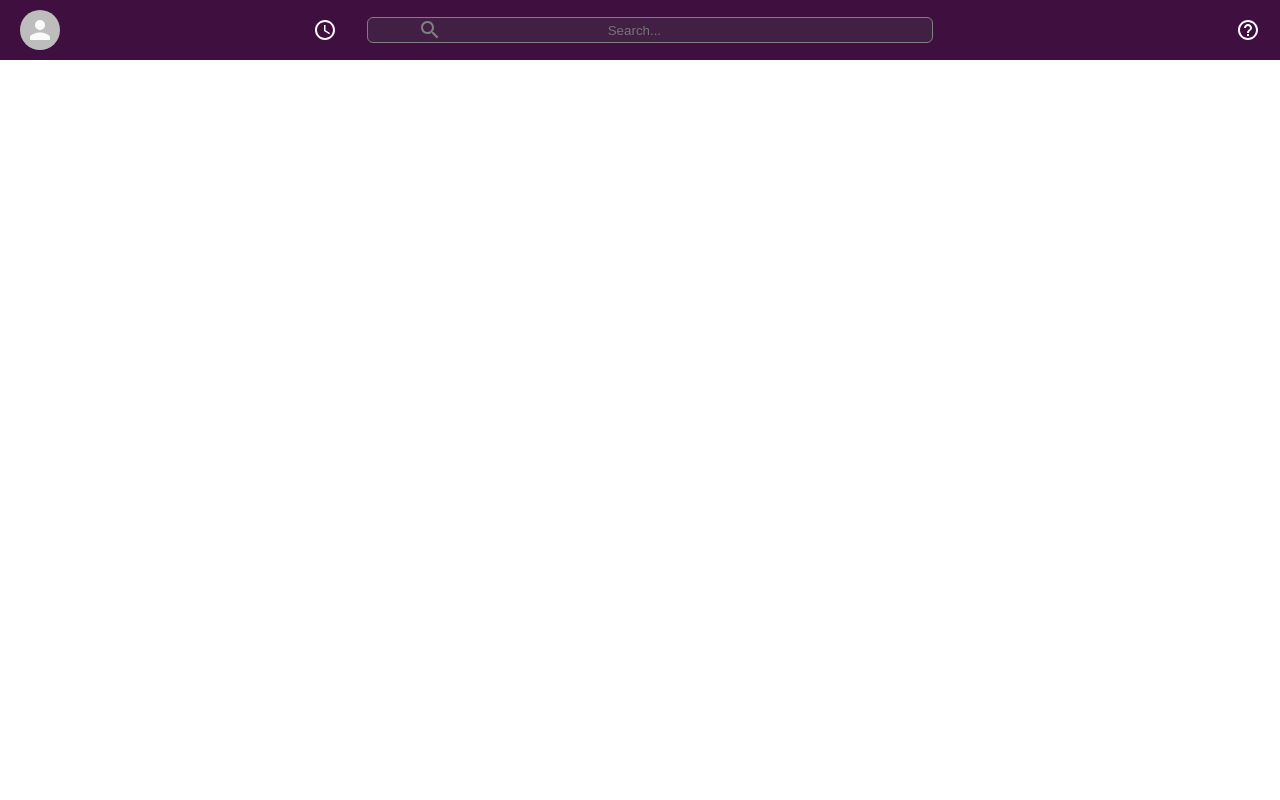
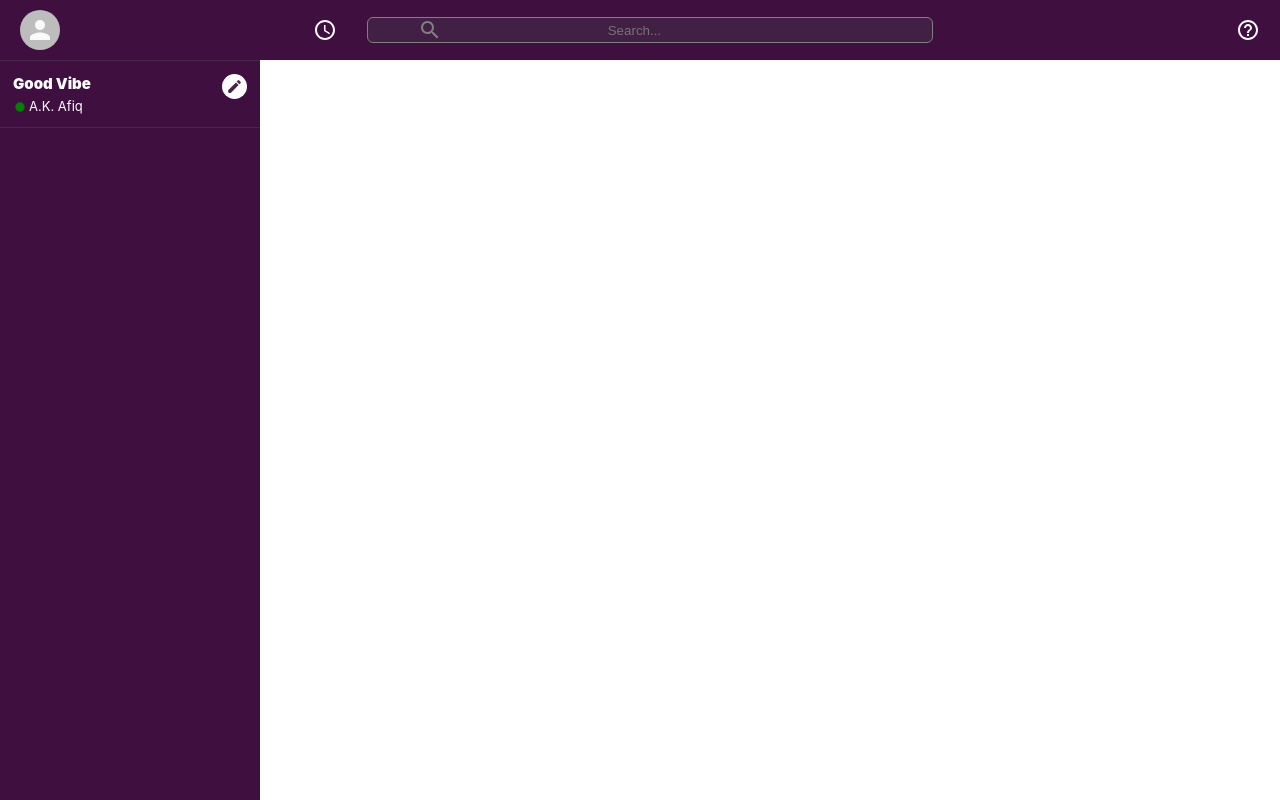
Before and after one commit to akaahl/slack-clone, a React (Create React App) app: page / in a window 1280 px wide. Built offline with nearby package versions, Linux system fonts and the light colour scheme.

Commit message:
Styled SidebarContainer, SidebarHeader, SidebarInfo

```diff
--- a/src/App.js
+++ b/src/App.js
@@ -1,18 +1,23 @@
 import React from "react";
 import "./App.css";
 import { BrowserRouter as Router, Switch, Route, Link } from "react-router-dom";
+import styled from "styled-components";
 import Header from "./components/Header/Header";
+import Sidebar from "./components/Sidebar/Sidebar";
 
 function App() {
   return (
     <div className="app">
       <Router>
         <>
-          <Switch>
-            <Route path="/" exact>
-              <Header />
-            </Route>
-          </Switch>
+          <Header />
+
+          <AppBody>
+            <Sidebar />
+            <Switch>
+              <Route path="/" exact></Route>
+            </Switch>
+          </AppBody>
         </>
       </Router>
     </div>
@@ -20,3 +25,8 @@
 }
 
 export default App;
+
+const AppBody = styled.div`
+  display: flex;
+  height: 100vh;
+`;
--- /dev/null
+++ b/src/components/Sidebar/Sidebar.js
@@ -0,0 +1,70 @@
+import React from "react";
+import styled from "styled-components";
+import FiberManualRecordIcon from "@material-ui/icons/FiberManualRecord";
+import CreateIcon from "@material-ui/icons/Create";
+
+function Sidebar() {
+  return (
+    <SidebarContainer>
+      <SidebarHeader>
+        <SidebarInfo>
+          <h2>Good Vibe</h2>
+          <h3>
+            <FiberManualRecordIcon />
+            A.K. Afiq
+          </h3>
+        </SidebarInfo>
+        <CreateIcon />
+      </SidebarHeader>
+    </SidebarContainer>
+  );
+}
+
+export default Sidebar;
+
+const SidebarContainer = styled.div`
+  background-color: var(--slack-color);
+  color: white;
+  flex: 0.3;
+  border-top: 1px solid #49274b;
+  max-width: 260px;
+  margin-top: 60px;
+`;
+
+const SidebarHeader = styled.div`
+  display: flex;
+  border-bottom: 1px solid #49274b;
+  padding: 13px;
+
+  > .MuiSvgIcon-root {
+    padding: 4px;
+    color: #49274b;
+    font-size: 25px;
+    background-color: white;
+    border-radius: 999px;
+  }
+`;
+
+const SidebarInfo = styled.div`
+  flex: 1;
+
+  > h2 {
+    font-size: 15px;
+    font-weight: 900;
+    margin-bottom: 5px;
+  }
+
+  > h3 {
+    display: flex;
+    font-size: 13px;
+    font-weight: 400;
+    align-items: center;
+
+    > .MuiSvgIcon-root {
+      font-size: 14px;
+      margin-top: 1px;
+      margin-right: 2px;
+      color: green;
+    }
+  }
+`;
```
